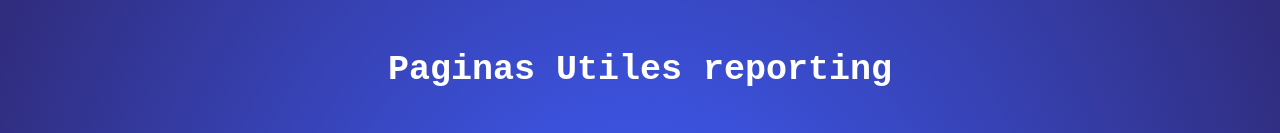
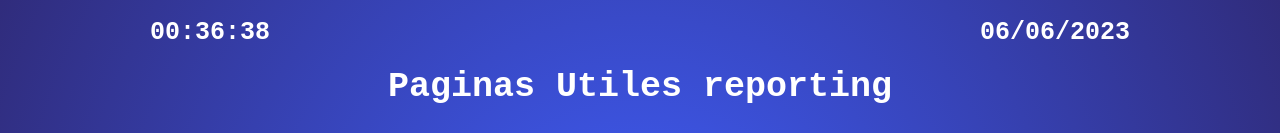
Before and after one commit to ezequielagundez/paginas_utiles.github.io, a plain HTML site: page index.html in a window 1280 px wide. Shown: the top 133 px of the page. Drawn offline with Linux system fonts and the light colour scheme.

Commit message:
quinta subida

```diff
--- a/index.html
+++ b/index.html
@@ -8,7 +8,14 @@
     <link rel="stylesheet" href="./styles.css" />
   </head>
   <body>
+
+    <div class="content-fecha">
+      <h2 id="hora-actual"></h2>
+    <h2 id="fecha-actual"></h2>
+    </div>
+
     <h1>Paginas Utiles reporting</h1>
+
 
     <div class="page-content">
       <div class="buttonContext">
@@ -145,5 +152,7 @@
         </audio>
       </div>
     </div>
+
+   <script src="./main.js"></script>
   </body>
 </html>
--- /dev/null
+++ b/main.js
@@ -0,0 +1,40 @@
+function mostrarHoraActual() {
+    var fecha = new Date();
+    var hora = fecha.getHours();
+    var minutos = fecha.getMinutes();
+    var segundos = fecha.getSeconds();
+
+    // Formatea los valores para que siempre tengan dos dígitos
+    hora = hora < 10 ? "0" + hora : hora;
+    minutos = minutos < 10 ? "0" + minutos : minutos;
+    segundos = segundos < 10 ? "0" + segundos : segundos;
+
+    var horaActual = hora + ":" + minutos + ":" + segundos;
+
+    // Actualiza el contenido del elemento HTML con la hora actual
+    document.getElementById("hora-actual").textContent = horaActual;
+
+    // Actualiza la hora cada segundo
+    setTimeout(mostrarHoraActual, 1000);
+    console.log(horaActual);
+  }
+
+  mostrarHoraActual();
+
+  function mostrarFechaActual() {
+    var fecha = new Date();
+    var dia = fecha.getDate();
+    var mes = fecha.getMonth() + 1;
+    var anio = fecha.getFullYear();
+
+    // Formatea los valores para que siempre tengan dos dígitos
+    dia = dia < 10 ? "0" + dia : dia;
+    mes = mes < 10 ? "0" + mes : mes;
+
+    var fechaActual = dia + "/" + mes + "/" + anio;
+
+    // Actualiza el contenido del elemento HTML con la fecha actual
+    document.getElementById("fecha-actual").textContent = fechaActual;
+  }
+
+  mostrarFechaActual();
--- a/styles.css
+++ b/styles.css
@@ -7,14 +7,27 @@
     background: rgb(63,94,251);
   background: radial-gradient(circle, rgba(63,94,251,1) 0%, rgba(48,44,124,1) 100%);
   }
-
+  .content-fecha{
+    display: flex;
+    justify-content: space-between;
+    width: 1000px;
+    margin: auto;
+  }
 
   h1{
     text-align: center;
     font-size: 35px;
     color: white;
-    margin-top: 50px;
+    margin-top: 10px;
   }
+
+h2{
+  color: white;
+  text-align: center;
+  font-size: 25px;
+  margin: 10px;
+
+}
 
   .page-content{
 
```
